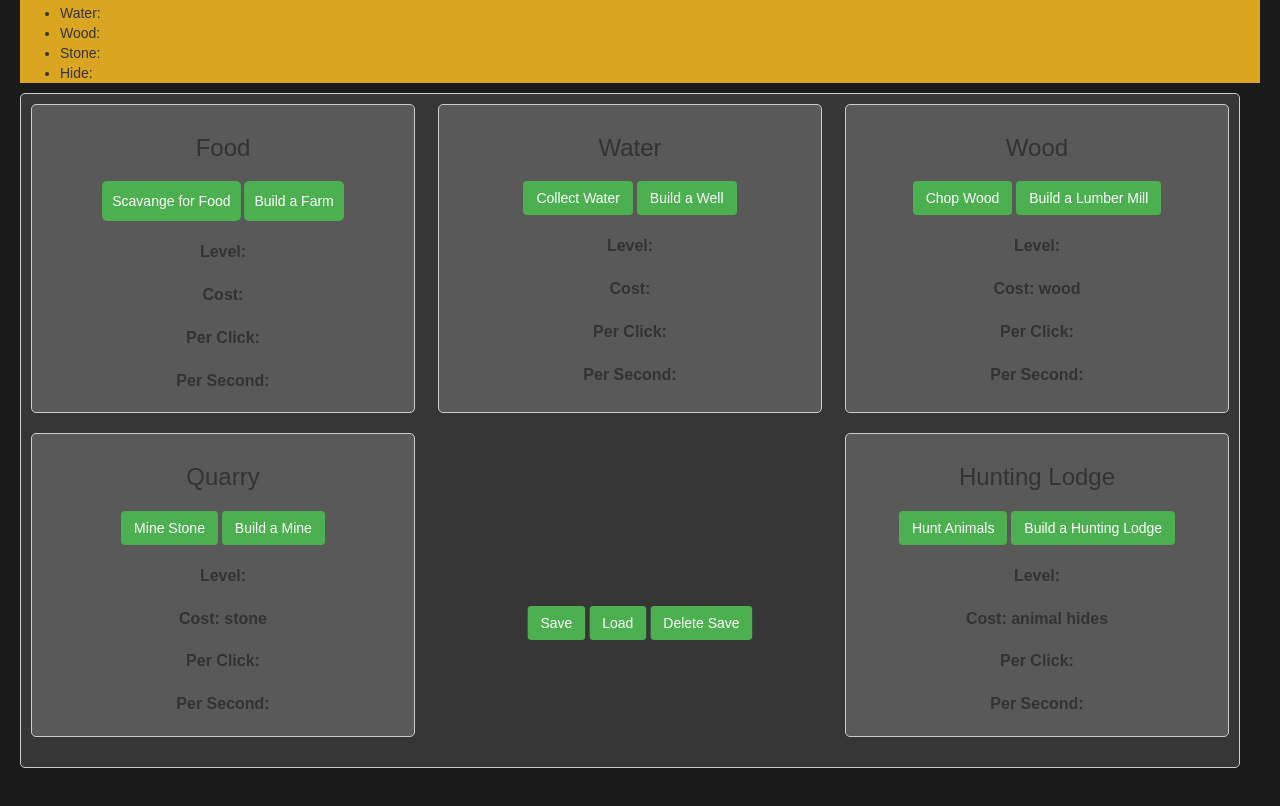
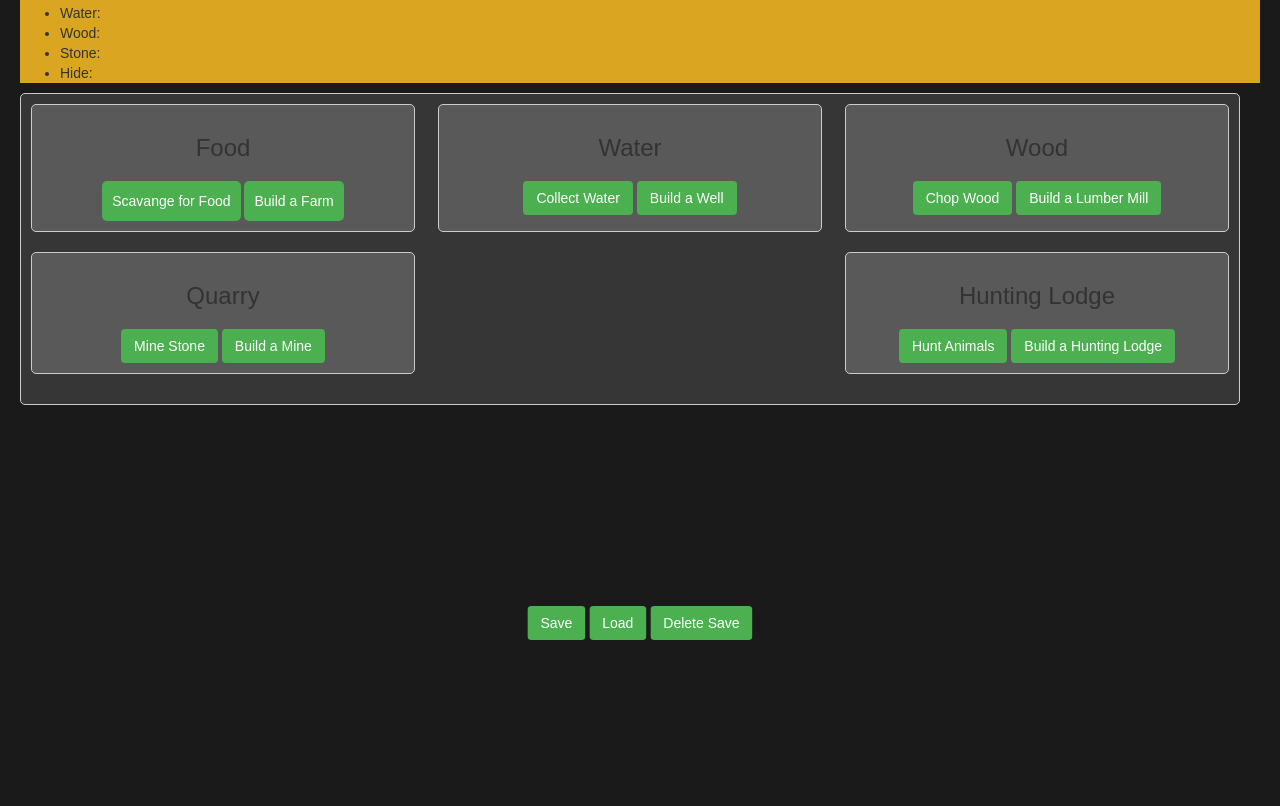
Before and after one commit to subnitrates/Untitled-JavaScript-Game, a plain HTML site: page index.html in a window 1280 px wide. Shown: the part 160-966 px from the top of the page. After the commit the page ends 800 px from the top, so only its background shows below. Drawn offline with nearby package versions, Linux system fonts and the light colour scheme.

Commit message:
modified:   index.html

```diff
--- a/index.html
+++ b/index.html
@@ -28,55 +28,32 @@
     <div class="generators-box">
         <div class="generator">
             <h3>Food</h3>
-            <button class="tooltip-container" data-toggle="tooltip" data-html="true" id="food-generate">Scavange for
-                Food</button>
-            <button class="resource-btn" data-toggle="tooltip" data-html="true" id="food-upgrade">Build a
-                Farm</button>
-            <p>Level: <span id="food-level"></span></p>
-            <p>Cost: <span id="buildings-cost"></span></p>
-            <p>Per Click: <span id="food-perclick"></span></p>
-            <p>Per Second: <span id="food-persecond"></span></p>
+            <button class="tooltip-container" data-toggle="tooltip" data-html="true" id="food-generate">Scavange for Food</button>
+            <button class="resource-btn" data-toggle="tooltip" data-html="true" id="food-upgrade">Build a Farm</button>
+
         </div>
         <div class="generator">
             <h3>Water</h3>
             <button class="btn" data-toggle="tooltip" data-html="true" id="water-generate">Collect Water</button>
             <button class="btn" data-toggle="tooltip" data-html="true" id="water-upgrade">Build a Well</button>
-            <p>Level: <span id="water-level"></span></p>
-            <p>Cost: <span id="water-cost"></span></p>
-            <p>Per Click: <span id="water-perclick"></span></p>
-            <p>Per Second: <span id="water-persecond"></span></p>
-
         </div>
 
         <div class="generator">
             <h3>Wood</h3>
             <button class="btn" data-toggle="tooltip" data-html="true" id="wood-generate">Chop Wood</button>
             <button class="btn" data-toggle="tooltip" data-html="true" id="wood-upgrade">Build a Lumber Mill</button>
-            <p>Level: <span id="wood-level"></span></p>
-            <p>Cost: <span id="wood-cost"></span> wood</p>
-            <p>Per Click: <span id="wood-perclick"></span></p>
-            <p>Per Second: <span id="wood-persecond"></span></p>
         </div>
 
         <div class="generator">
             <h3>Quarry</h3>
             <button class="btn" data-toggle="tooltip" data-html="true" id="stone-generate">Mine Stone</button>
             <button class="btn" data-toggle="tooltip" data-html="true" id="stone-upgrade">Build a Mine</button>
-            <p>Level: <span id="stone-level"></span></p>
-            <p>Cost: <span id="stone-cost"></span> stone</p>
-            <p>Per Click: <span id="stone-perclick"></span></p>
-            <p>Per Second: <span id="stone-persecond"></span></p>
         </div>
 
         <div class="generator">
             <h3>Hunting Lodge</h3>
             <button class="btn" id="animalHides-generate" data-toggle="tooltip" data-html="true">Hunt Animals</button>
             <button class="btn" id="animalHides-upgrade">Build a Hunting Lodge</button>
-            <p>Level: <span id="animalHides-level"></span></p>
-            <p>Cost: <span id="animalHides-cost"></span> animal hides</p>
-            <p>Per Click: <span id="animalHides-perclick"></span></p>
-            <p>Per Second: <span id="animalHides-persecond"></span></p>
-
         </div>
     </div>
 
```
